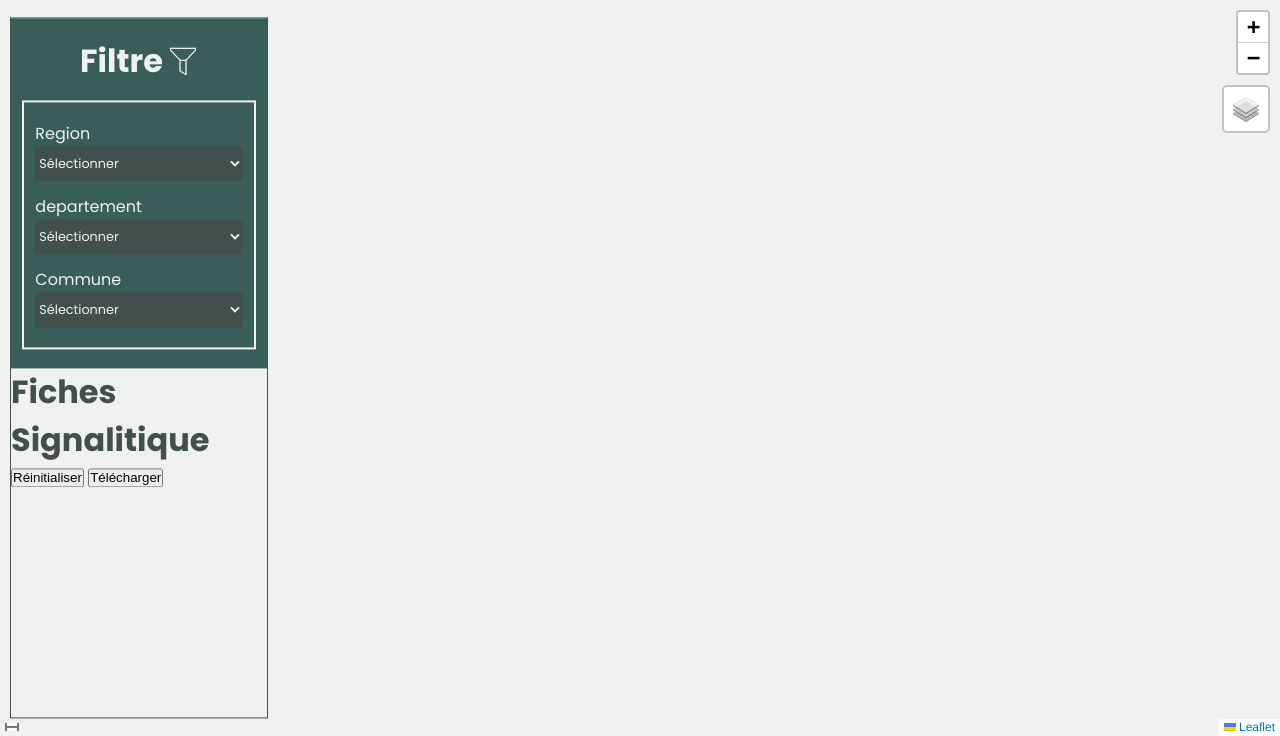
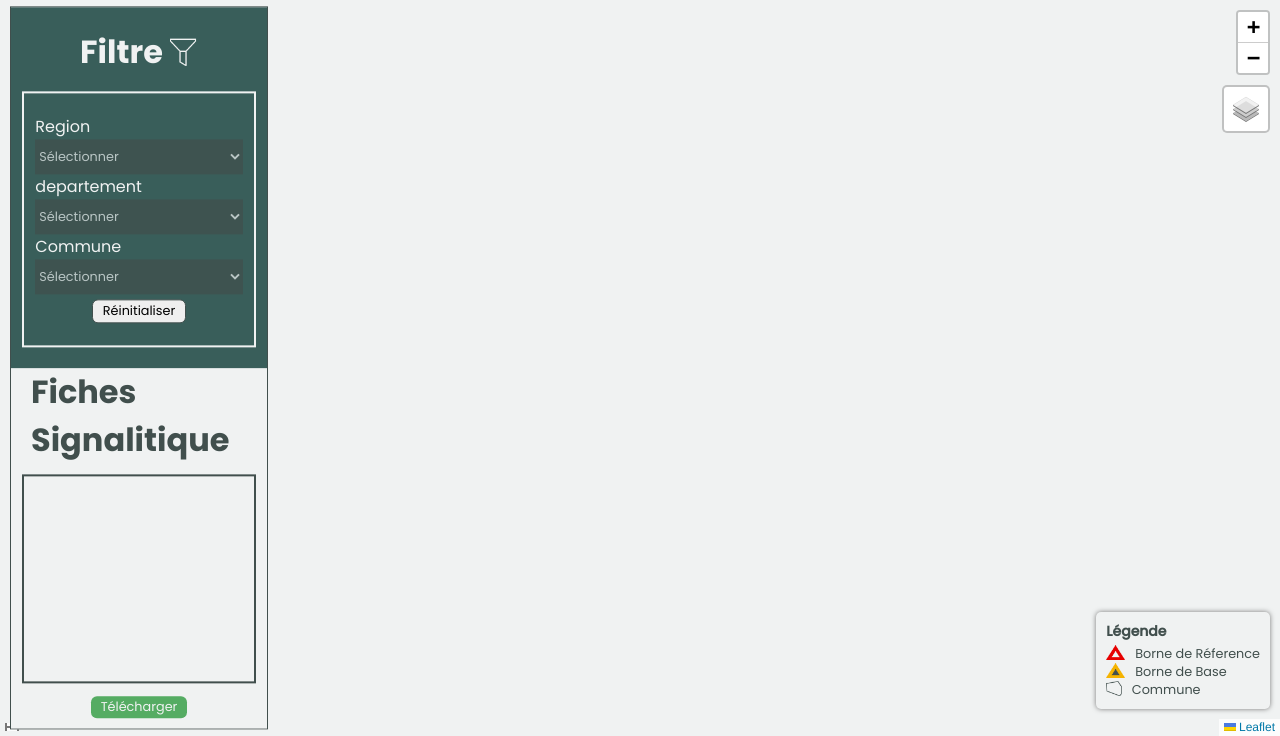
Before and after one commit to GislainKAM/RGNC_WEB_MAP, a Django app: page / in a window 1280 px wide. Shown: the part 64-800 px from the top of the page. Run offline with Django 4.2, Linux system fonts and the light colour scheme; data that the repository does not hold is empty; parts of the project's set-up code (start-up, migrations or seed data) failed here and were passed over.

Commit message:
mise a jour du code

```diff
--- a/Map/admin.py
+++ b/Map/admin.py
@@ -5,7 +5,7 @@ from leaflet import admin as admin_leaflet
 #Register your models here.
 @admin.register(Borne)
 class bornesadmin(admin_leaflet.LeafletGeoAdmin):
-    list_display = ("matricule", "name","place_name", "council", "lat", "lon")
+    list_display = ("matricule", "name","place_name", "council", "lat", "lon","reseau")
     search_fields = ("matricule", "name","place_name", "council__name")
 
 
--- a/Map/load.py
+++ b/Map/load.py
@@ -21,6 +21,7 @@ bornes_mapping = {
     "lat": "RGNC_LATIT",
     "lon": "RGNC_LONGI",
     "place_name": "RGNC_LIEUX",
+    "reseau":"RGNC_RESEA",
     "geom": "POINT",
 }
 
--- a/Map/models.py
+++ b/Map/models.py
@@ -24,6 +24,7 @@ class Borne(models_gis.Model):
     lat = models_gis.CharField(max_length=25)
     lon = models_gis.CharField(max_length=25)
     place_name = models_gis.CharField(max_length=100, null=True)
+    reseau = models_gis.CharField(max_length=12, null=True)
 
     geom = models_gis.PointField()
 
--- a/Map/serializers.py
+++ b/Map/serializers.py
@@ -5,7 +5,7 @@ from Map.models import *
 
 class Borneserializer(GeoFeatureModelSerializer):
     class Meta:
-        fields = ("name", "matricule", "council", "place_name")
+        fields = ("name", "matricule", "council", "place_name","reseau")
         geo_field = "geom"
         model = Borne
 
--- a/Map/static/Map/css/style.css
+++ b/Map/static/Map/css/style.css
@@ -77,7 +77,7 @@ main{
 
 aside{
     position: absolute;
-    height: 95%;
+    height: 98%;
     width: 20%;
     top: 50%;
     left: 10px;
@@ -96,7 +96,7 @@ aside{
     height: 50%;
     width: 100%;
     background-color: var(--second-color);
-    color: #F0F2F2;
+    color: var(--df-background-color);
 }
 
 #title_block {
@@ -123,7 +123,7 @@ h1{
     flex-direction: column;
     justify-content: center;
     align-items: center;
-    gap: 13px;
+    /* gap: 13px; */
  }
 
 .filter{
@@ -153,3 +153,89 @@ label{
     background-color:var(--df-background-color);
     z-index: 1;
 }
+
+#fiche_block{
+    display: flex;
+    flex-direction: column;
+    justify-content: center;
+    align-items: center;
+    gap: 10px;
+    height: 50%;
+    width: 100%;
+    background-color: var(--df-background-color);
+    color: var(--df-font-color);
+}
+
+#fiche_block h1{
+    padding: 0 20px;
+}
+
+#fiche_content{
+    height: 70%;
+    width: 90%;
+    border: 2px solid var(--df-font-color);
+    display: flex;
+    flex-direction: column;
+    justify-content: flex-start;
+    align-items: center;
+    gap: 5px;
+    overflow: auto;
+    padding: 15px 0;
+ }
+
+ .fiche_items{
+    display: flex;
+    align-items: center;
+    width: 80%;
+ }
+
+ .fiche_items .name{
+    color: var(--df-font-color);
+    font-family: var(--content-font);
+    font-size: var(--font-size-content-font);
+ }
+
+ .fiche_items .dots{
+    flex-grow: 1;
+    border-bottom: 1px dashed var(--df-font-color);
+    margin: 0 5px;
+ }
+
+ .remove-btn{
+    border: none;
+    padding: 0;
+ }
+ .delete_icon{
+    width: 20px;
+ }
+
+button{
+    position: relative;
+    border-radius: 6px;
+    cursor: pointer;
+    transition: 0.2s ease;
+    box-shadow: 0 5px 10 px rgba(0, 0, 0, 0.1);
+    padding: 2px 10px;
+    font-family: var(--content-font);
+    font-size: var(--font-size-content-font);
+}
+
+button:active{
+    transform: scale(0.96);
+}
+
+ #button{
+    padding-bottom: 10px;
+ }
+
+ #reset{
+    border: 1px solid var(--df-font-color);
+    margin-top: 5px;;
+
+ }
+
+ #download{
+    border: none;
+    color: var(--df-background-color);
+    background-color: var(--first-color);
+ }
--- a/Map/static/Map/css/style_map.css
+++ b/Map/static/Map/css/style_map.css
@@ -1,6 +1,106 @@
-.leaflet-bottom .leaflet-bottom-center{
-    position: absolute ;
-    left: 50% ;
-    transform: translate(-50%) ;
-    bottom: 10px ;
+@font-face {
+    font-family: poppins-bold;
+    src: url(../fonts/Poppins-Bold.ttf);
 }
+
+@font-face {
+    font-family: poppins-medium;
+    src: url(../fonts/Poppins-Medium.ttf);
+}
+
+@font-face {
+    font-family: poppins-regular;
+    src: url(../fonts/Poppins-Regular.ttf);
+}
+:root{
+    /* couleur principal */
+    --df-background-color:#F0F2F2;
+    --df-font-color: #414F4D;
+
+    /* couleur secondaire */
+    --first-color:#55AC63;
+    --second-color:#395E5A;
+
+    /* font */
+    --title-font: poppins-bold;
+    --sub-title-font: poppins-medium;
+    --content-font: poppins-regular;
+
+    /* font size */
+    --font-size-title: 2rem;
+    --font-size-sub-title: 1,6rem;
+    --font-size-content-font: 0.8rem;
+}
+
+.leaflet-legend {
+    background: var(--df-background-color);
+    padding: 10px;
+    border-radius: 5px;
+    box-shadow: 0 0 5px rgba(0,0,0,0.5);
+    font-size: 14px;
+    line-height: 18px;
+    color: var(--df-font-color);
+}
+
+.leaflet-legend h4{
+    font-size: var(--font-size-sub-title);
+    font-family: var(--sub-title-font);
+    padding-bottom: 5px;
+}
+
+.leaflet-legend div{
+    display: flex;
+    justify-content: left;
+    gap: 10px;
+
+}
+
+.leaflet-legend img{
+    height: 15px;
+
+}
+
+.leaflet-legend small{
+    font-family: var(--content-font);
+    font-size: var(--font-size-content-font);
+}
+
+.leaflet-popup-content{
+    display: flex;
+    justify-content: center;
+}
+
+.leaflet-pop{
+    display: flex;
+    flex-direction: column;
+    justify-content: center;
+    align-items: flex-start;
+    font-family: var(--content-font);
+    color: var(--df-font-color);
+}
+.leaflet-pop h3{
+    font-size: var(--font-size-sub-title);
+    font-family: var(--font-size-sub-title);
+    margin-bottom: 2px;
+}
+.infos-point{
+    border: 1px solid var(--df-font-color);
+    display: flex;
+    flex-direction: column;
+    justify-content: center;
+    align-items: flex-start;
+    gap: 3px;
+    padding: 5px;
+}
+
+.infos-point span{
+    text-decoration: underline;
+}
+
+.leaflet-popup-content button{
+    width: 100%;
+    background-color: var(--first-color);
+    color: var(--df-background-color);
+    border: none;
+    margin-top: 8px;
+}
--- a/Map/static/Map/js/main.js
+++ b/Map/static/Map/js/main.js
@@ -1,23 +1,8 @@
-// function buldfilterurl(baseurl, filters){
-//     let urlparams = []
-
-//     for (let key in filters){
-//         if (filters[key]!== "") {
-//             urlparams.push(`${key}=${filters[key]}`);
-//         }
-//     }
-//     return `${baseurl}?${urlparams.join("&")}`
-// }
-
-// console.log(buldfilterurl("/api/council/",{region:"centre", departement:"Nfoundi",council:"yaoundé1"}))
-
-
-
 // _____________________________ ma fonction pour raffrachir les filtre en cas de changement_________________________________________
 
 async function refreshfilters(filter_field, filter_value, content_filter_field) {
 
-
+    content_filter_field = document.getElementById(`${filter_field}_filter`).innerHTML
     let filters = {
         region: [],
         departement: [],
@@ -67,6 +52,7 @@ async function refreshfilters(filter_field, filter_value, content_filter_field)
         // Créer un élément option vide par défaut
         let defaultOption = document.createElement("option");
         defaultOption.textContent = "Sélectionner";
+        defaultOption.value = ""
         defaultOption.setAttribute("disabled", "true")
         defaultOption.setAttribute("selected", "true")
         region_filter.appendChild(defaultOption);
@@ -107,47 +93,6 @@ async function refreshfilters(filter_field, filter_value, content_filter_field)
 
  }
 
-// ________________________actualisation des filres selon un changement__________________________________
-
-const filters = ["region", "departement","council"]
-const region_filter = document.getElementById("region_filter");
-const departement_filter = document.getElementById("departement_filter");
-const council_filter = document.getElementById("council_filter");
-
-const content_region_filter = document.getElementById("region_filter").innerHTML;
-const content_departement_filter = document.getElementById("departement_filter").innerHTML;
-const content_council_filter = document.getElementById("council_filter").innerHTML;
-
-const content = {region_filter: content_region_filter, departement_filter: content_departement_filter, council_filter: content_council_filter}
-
-    for (const filter of filters) {
-        const filter_field = `${filter}_filter`;
-
-    	document.getElementById(filter_field).addEventListener("change", () => {
-            const filter_value = document.getElementById(`${filter_field}`).value;
-            let content_filter_field = ""
-
-            for (const key in content) {
-                if (key == filter_field) {
-                    content_filter_field = content[key]
-                }
-            }
-
-        	refreshfilters(filter, filter_value, content_filter_field)
-    })
-
-};
-
-// __________________utilisation du bouton reinitialiser______________________
-
-document.getElementById("reset").addEventListener("click", () => {
-    document.getElementById("region_filter").innerHTML = content_region_filter
-    document.getElementById("departement_filter").innerHTML = content_departement_filter
-    document.getElementById("council_filter").innerHTML = content_council_filter
-
-})
-
-
 // _______________________initialisation de la carte leaflet__________________________________
 
 //declaration des variable de map
@@ -181,6 +126,7 @@ const baselayers = {
 //initialisation de la carte
 var map = L.map('map', {
     zoom: 13,
+    minZoom: 6,
     maxBounds: [[-90, -180], [90, 180]], //emp�che le d�calage infinit
     maxBoundsViscosity: 1.0, //bloque le glissement hors de cette zone ,
     layers:[googleTerrain],
@@ -188,10 +134,10 @@ var map = L.map('map', {
 })
 
 // Fonction pour obtenir la position de l'utilisateur
-map.locate({ setView: true, maxZoom: 16 });
+map.locate({ setView: true, maxZoom: 13 });
 
 // Gérer la réussite de la géolocalisation
-map.on('locationfound', function (e) {
+const add_user_location = map.on('locationfound', function (e) {
     var userMarker = L.marker(e.latlng).addTo(map)
         .bindPopup("Vous êtes ici").openPopup();
     var locationcircle = L.circle(e.latlng).addTo(map);
@@ -219,3 +165,303 @@ const scalecontrol = L.control.scale({
 // centrer l'echelle en bas de la carte
 let scale_parent = document.querySelector('.leaflet-control-scale').parentNode
 scale_parent.classList.add("leaflet-bottom-center")
+
+
+// ajout des données par defaut à la carte
+let council_layer
+let borne_layer
+let style_council = {style : {
+    fill: false,
+    color: "#414F4D",
+    weight: 5,
+}}
+let layers = L.layerGroup().addTo(map);
+
+
+function getCustomIcon(RESEAU) {
+    return L.icon({
+        iconUrl: RESEAU==="BASE"
+        ? urlBorneBase
+        : urlBorneRef,
+        iconSize: [49.5/2.5, 39.3/2.5],
+        iconAnchor: [24.75/2.5, 39.3/2.5],
+        popupAnchor: [0, -39.3/2.5]
+    })
+}
+
+// Fonction pour ajouter une légende à la carte
+function addLegend(map) {
+    var legend = L.control({ position: "bottomright" }); // Position de la légende
+
+    legend.onAdd = function () {
+        var div = L.DomUtil.create("div", "leaflet-legend"); // Crée une div avec la classe CSS
+
+        // Contenu de la légende
+        div.innerHTML = `
+            <h4>Légende</h4>
+            <div><img src="${urlBorneRef}" alt=""><small>Borne de Réference</small></div>
+            <div><img src="${urlBorneBase}" alt=""><small>Borne de Base</small></div>
+            <div><img src="${urlbordercouncil}" alt=""><small>Commune</small></div>
+        `;
+        return div;
+    };
+
+    legend.addTo(map);
+}
+
+addLegend(map);
+
+// ensembles des parametre qui permettent de définir la symbologie des couches et leurs pop
+const setIconBorne =  {
+    pointToLayer: function(feature, latlng){
+        return L.marker(latlng, {
+            icon: getCustomIcon(feature.properties.reseau)
+        });
+    }
+    , onEachFeature: function(feature, layer){
+        return layer.bindPopup(
+            `
+            <div class="leaflet-pop">
+                <h3>${feature.id}</h3>
+                <div class="infos-point">
+                    <div><span>Nom: </span> ${feature.properties.name}</div>
+                    <div><span>Commune: </span>${feature.properties.council}</div>
+                    <div><span>Lieu dit: </span>${feature.properties.place_name}</div>
+                </div>
+                <button id = "${feature.id}">ajouter à la liste</button>
+            </div>
+
+            `
+        ,
+        {
+            maxWidth: 150,
+            minWidth: 100,
+            minHeight: 150,
+        }
+    );
+}}
+
+let json_borne= ""
+
+get_df_data = async function () {
+    const fectcher_council = await fetch("/api/council")
+    const json_council = await fectcher_council.json()
+    council_layer = L.geoJSON(json_council.features, style_council)
+    const fectcher_borne = await fetch("/api/borne")
+    json_borne = await fectcher_borne.json()
+    borne_layer = L.geoJSON(json_borne.features, setIconBorne)
+}
+
+add_df_data_tomap = async function () {
+    await get_df_data()
+    borne_layer.addTo(layers)
+    map.fitBounds(council_layer.addTo(layers).getBounds())
+}
+
+function removeAllLayers() {
+    layers.clearLayers();
+}
+
+add_df_data_tomap()
+
+//  ________________________________fonction d'annution d'evenement si un autre est declencher___________________________________
+
+let debounceTimeout = null;
+
+function debounceRefreshFilters(callback, delay = 500) {
+    clearTimeout(debounceTimeout); // Annule le dernier appel s’il existe
+    debounceTimeout = setTimeout(callback, delay); // Attend un délai avant d'exécuter
+}
+
+// ________________________actualisation des filres et la carte selon un changement__________________________________
+
+const filters = ["region", "departement","council"]
+const region_filter = document.getElementById("region_filter");
+const departement_filter = document.getElementById("departement_filter");
+const council_filter = document.getElementById("council_filter");
+
+const content_region_filter = document.getElementById("region_filter").innerHTML;
+const content_departement_filter = document.getElementById("departement_filter").innerHTML;
+const content_council_filter = document.getElementById("council_filter").innerHTML;
+
+const content = {region_filter: content_region_filter, departement_filter: content_departement_filter, council_filter: content_council_filter}
+
+for (const filter of filters) {
+    const filter_field = `${filter}_filter`;
+	document.getElementById(filter_field).addEventListener("change", () => {
+        const filter_value = document.getElementById(`${filter_field}`).value;
+        let content_filter_field = ""
+        for (const key in content) {
+            if (key == filter_field) {
+                content_filter_field = content[key]
+            }
+        }
+    	refreshfilters(filter, filter_value, content_filter_field)
+        layers.clearLayers()
+
+        function refreshMap() {
+            function buldfilterurl(baseurl, filters){
+                let urlparams = []
+
+                for (let key in filters){
+                    if (filters[key]!== "") {
+                        urlparams.push(`${key}=${filters[key]}`);
+                    }
+                }
+                return `${baseurl}?${urlparams.join("&")}`
+            }
+
+            const filters1 = {
+                council__region: region_filter.value,
+                council__departement: departement_filter.value,
+                council: council_filter.value
+            }
+            const filters2 = {
+                region: region_filter.value,
+                departement: departement_filter.value,
+                name: council_filter.value
+            }
+
+
+            const baseurl1 = "/api/borne/"
+            const baseurl2 = "/api/council/"
+            const url = buldfilterurl(baseurl1, filters1)
+            const url2 = buldfilterurl(baseurl2, filters2)
+            let Data = ''
+            async function getdata(url) {
+                const response = await fetch(url)
+                const json= await response.json()
+                Data = await json.features
+
+            }
+            async function addDataToMap() {
+                await getdata(url)
+                L.geoJSON(Data, setIconBorne).addTo(layers)
+                await getdata(url2)
+                const council = await L.geoJSON(Data, style_council).addTo(layers)  // ajout de la couche arrondissement correspondant et zoom dessus
+                map.fitBounds(council.getBounds())
+            }
+            addDataToMap()
+        }
+        refreshMap()
+})
+
+};
+
+// __________________utilisation du bouton reinitialiser______________________
+
+document.getElementById("reset").addEventListener("click",async () => {
+    // 1 Désactiver temporairement les filtres
+    region_filter.disabled = true;
+    departement_filter.disabled = true;
+    council_filter.disabled = true;
+
+    document.getElementById("region_filter").innerHTML = content_region_filter
+    document.getElementById("departement_filter").innerHTML = content_departement_filter
+    document.getElementById("council_filter").innerHTML = content_council_filter
+    layers.clearLayers()
+    add_user_location
+    await add_df_data_tomap()
+
+    // 5 Réactiver les filtres une fois la réinitialisation terminée
+    region_filter.disabled = false;
+    departement_filter.disabled = false;
+    council_filter.disabled = false;
+})
+
+
+document.addEventListener("DOMContentLoaded", async function () {
+    // Désactiver les filtres au début
+    region_filter.disabled = true;
+    departement_filter.disabled = true;
+    council_filter.disabled = true;
+
+    // Attendre que tous les filtres soient mis à jour
+    await refreshfilters("region", "", "");
+
+    // Réactiver les filtres une fois que la page est prête
+    region_filter.disabled = false;
+    departement_filter.disabled = false;
+    council_filter.disabled = false;
+});
+
+
+
+
+// gestion des fiches signalitique(ajour des diches, suppression )
+
+
+
+// // ajouter un evement sur chaque boutons du poppup des bornes
+// addFiche = async function () {
+//     // recuperation des id des bornes
+//     let id_bornes = []
+//     get_id_bornes = async function () {
+//         await get_df_data()
+//         json_borne.features.forEach(element => {
+//         id_bornes.push(element.id)
+//        });
+//     }
+//     await get_id_bornes()
+
+//     id_bornes.forEach(id_borne => {
+//        const  button = document.getElementById(`${id_borne}`)
+
+//        button.addEventListener("click", () => {
+//         const list_content = document.querySelector("#list_content")
+
+//         // créer un nouvel élément de liste
+//         const list_item = document.createElement("div")
+//         list_item.classList.add("list_items")
+//         list_item.id=`${id_borne}`
+
+//         list_item.innerHTML = `
+//             <span class="name">${id_borne}</span>
+//             <span class="dots"></span>
+//             <button class="remove-btn">&times;</button>
+//         `
+//         listItem.querySelector(".remove-btn").addEventListener("click", function() {
+//             listContainer.removeChild(list_item);
+//         });
+//         list_content.appendChild(list_item)
+
+//        })
+//     })
+
+
+// };
+
+map.on("popupopen", function(e){
+
+    let popup_content = e.popup.getElement(); // récupère l'élement du popup
+    let button = popup_content.getElementsByTagName("button")[0];
+
+    if (button) {
+    button.addEventListener("click", () => {
+        const list_content = document.querySelector("#fiche_content");
+
+        // créer un nouvel élément de liste
+        const list_item = document.createElement("div");
+        list_item.classList.add("fiche_items");
+        list_item.id= button.id.replace(/\s+/g, "_");
+
+        list_item.innerHTML = `
+            <span class="name">${button.id}</span>
+            <span class="dots"></span>
+            <button class="remove-btn"><img src = "${urldeleteicon}" class="delete_icon"></button>
+        `;
+        list_item.querySelector(".remove-btn").addEventListener("click", function() {
+            list_content.removeChild(list_item);
+        });
+        if (list_content.contains(list_content.querySelector(`#${list_item.id}`))) {
+            list_content.removeChild(list_content.querySelector(`#${list_item.id}`))
+            list_content.appendChild(list_item)
+        }
+        else{
+            list_content.appendChild(list_item)
+        }
+
+
+    });
+    }
+})
--- a/Map/templates/Map/home.html
+++ b/Map/templates/Map/home.html
@@ -6,10 +6,10 @@
     <meta charset="UTF-8">
     <meta name="viewport" content="width=device-width, initial-scale=1.0">
     <title>Accueil</title>
-    <link rel="stylesheet" href={% static "Map/css/style_map.css" %}>
     <link rel="stylesheet" href="https://unpkg.com/leaflet@1.9.4/dist/leaflet.css"
     integrity="sha256-p4NxAoJBhIIN+hmNHrzRCf9tD/miZyoHS5obTRR9BMY="
     crossorigin="" />
+    <link rel="stylesheet" href={% static "Map/css/style_map.css" %}>
     <link rel="stylesheet" href={% static "Map/css/style.css" %}>
 </head>
 <body>
@@ -55,15 +55,16 @@
                             {% endfor %}
                         </select>
                     </div>
+                    <button id="reset">Réinitialiser</button>
                 </div>
             </div>
             <div id="fiche_block">
                 <h1>Fiches Signalitique</h1>
-                <div class="fiche_content">
-                    <ul id="fiche_list"></ul>
+                <div id="fiche_content">
                 </div>
-                <button id="reset">Réinitialiser</button>
+                <div id="button">
                 <button id="download">Télécharger</button>
+                </div>
             </div>
         </aside>
        <div id="map"></div>
@@ -71,6 +72,12 @@
     <script src="https://unpkg.com/leaflet@1.9.4/dist/leaflet.js"
     integrity="sha256-20nQCchB9co0qIjJZRGuk2/Z9VM+kNiyxNV1lvTlZBo="
     crossorigin=""></script>
-    <script src={% static "Map/js/main.js" %}></script>
+    <script>
+        const urlBorneBase = "{% static 'Map/img/BORNE_DE_BASE.png' %}"
+        const urlBorneRef = "{% static 'Map/img/BORNE_DE_REFERENCE.png' %}"
+        const urlbordercouncil = "{% static 'Map/img/fichier_3.png' %}"
+        const urldeleteicon = "{% static 'Map/img/annuler.png'%}"
+    </script>
+    <script src={% static "Map/js/main.js" %}> </script>
     </body>
 </html>
--- a/Map/views.py
+++ b/Map/views.py
@@ -15,7 +15,7 @@ class BornesViewSet(ReadOnlyModelViewSet):
 
     serializer_class = Borneserializer
     filter_backends = [DjangoFilterBackend]  # 🔹 Active DjangoFilterBackend
-    filterset_fields = ['matricule','council', 'name', 'place_name','council__name', 'council__region','council__departement']  # 🔹 Liste des champs filtrables
+    filterset_fields = ['matricule','council', 'name', 'place_name','reseau','council__name', 'council__region','council__departement']  # 🔹 Liste des champs filtrables
     queryset = Borne.objects.all()
 
 class CouncilViewSet(ReadOnlyModelViewSet):
```
Also changed, not shown: Map/migrations/0006_borne_reseau.py (added), Map/static/Map/img/BORNE_DE_BASE.png (added), Map/static/Map/img/BORNE_DE_REFERENCE.png (added), Map/static/Map/img/Fichier_3.png (added), Map/static/Map/img/annuler.png (added).
